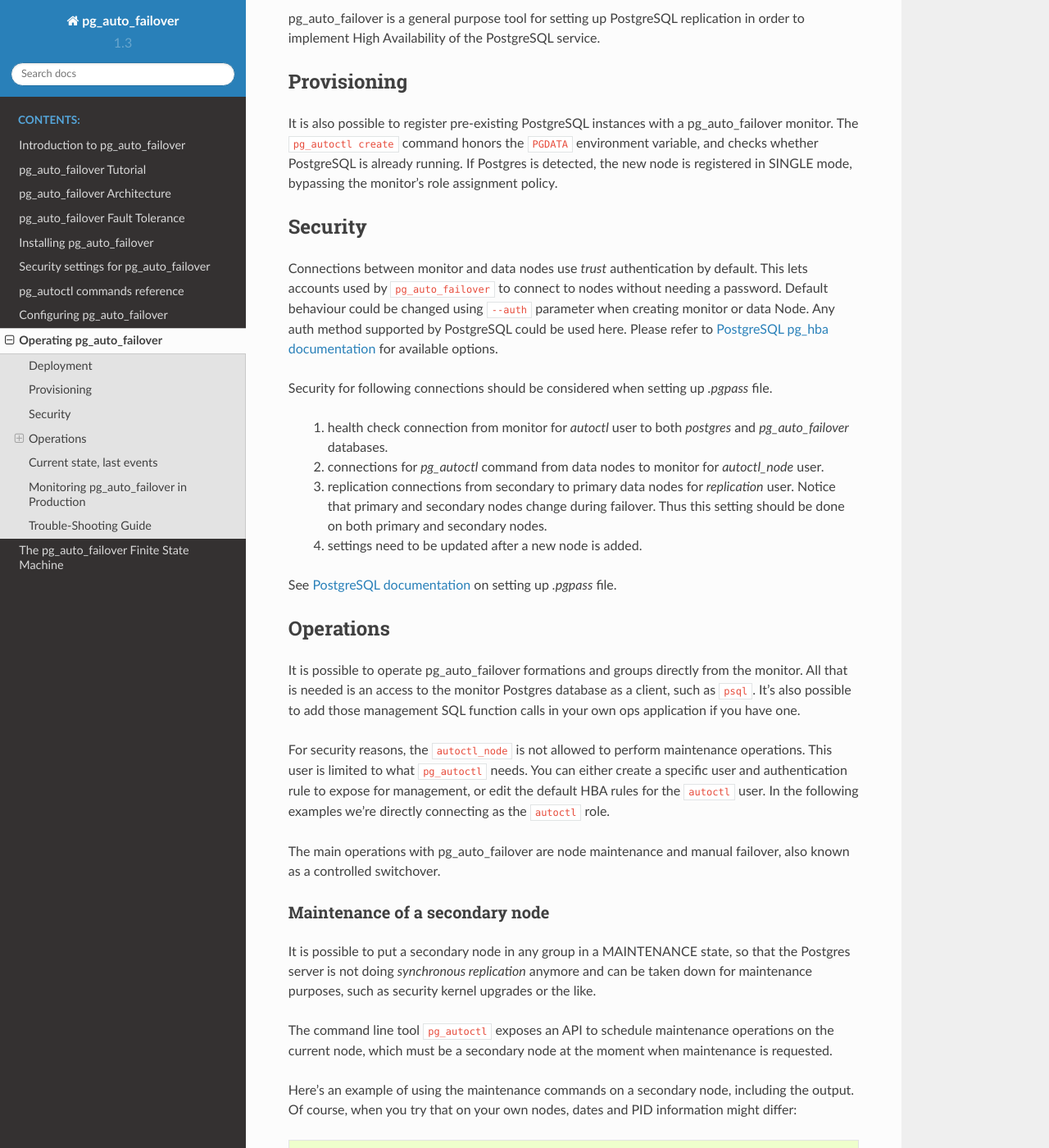
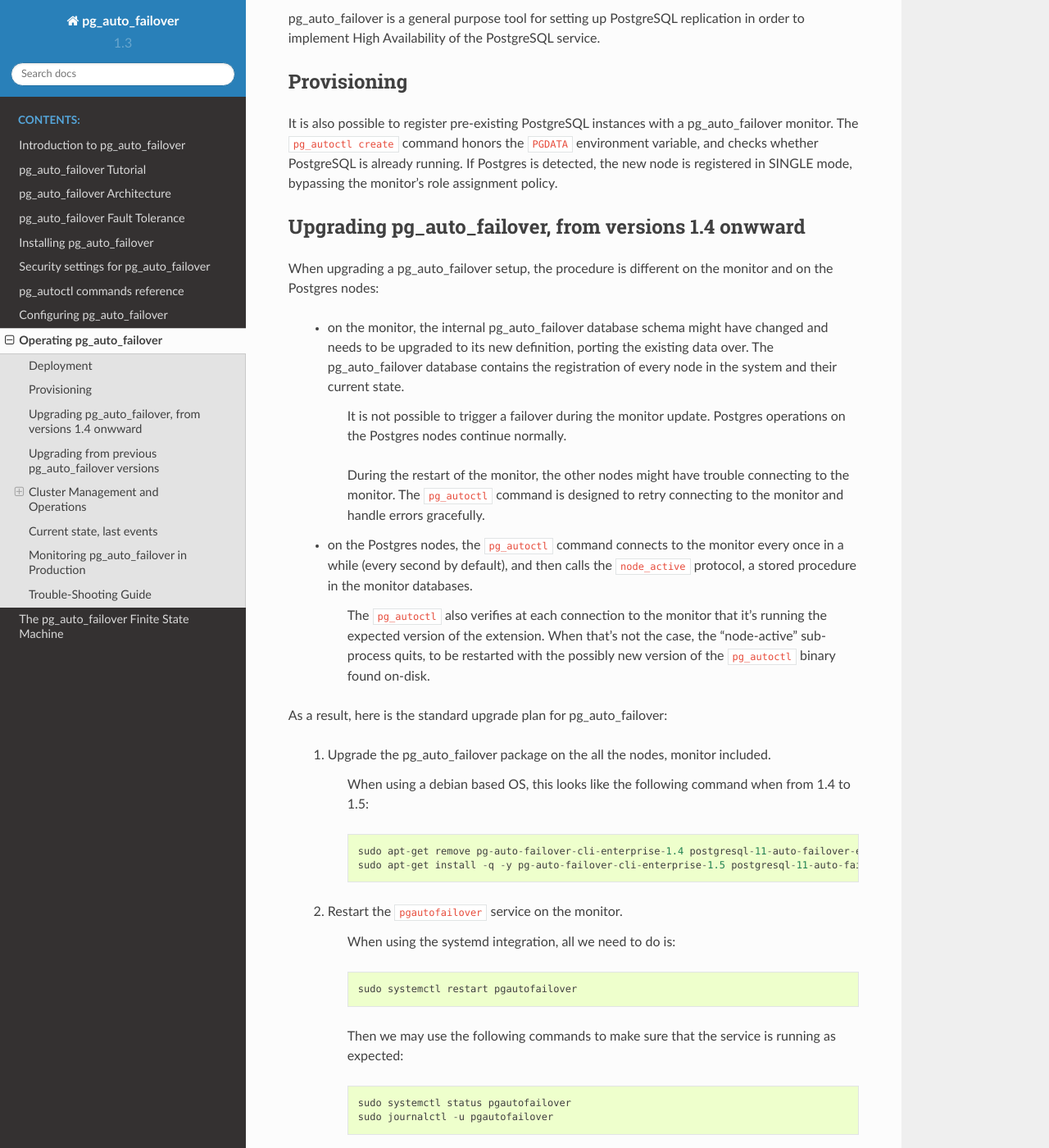
Before and after one commit to hapostgres/pg_auto_failover, a Sphinx documentation site: the page built from docs/operations.rst, in a window 1280 px wide and 1400 px high, scrolled down 253 px. Shown: the whole window at 82% size. Built offline with Sphinx 7.4.7 and the Read the Docs theme 2.0.0, drawn with Linux system fonts in a browser that asks for light colours; some of the changed text lies outside the part shown.

Commit message:
Feature/restart and upgrade (#296)
* Document the upgrade procedure for pg_auto_failover.

* Edit upgrade procedure for the current code facilities.

It's now a two-steps upgrade procedure.

* Per review.

  - add how to upgrade from pre-1.4 versions
  - add a note that failing to upgrade OS packages may lead to Postgres downtime

Co-authored-by: Jelte Fennema <github-tech@jeltef.nl>

```diff
--- a/docs/operations.rst
+++ b/docs/operations.rst
@@ -14,42 +14,144 @@
 ------------
 
 It is also possible to register pre-existing PostgreSQL instances with a
-pg_auto_failover monitor. The ``pg_autoctl create`` command honors the ``PGDATA``
-environment variable, and checks whether PostgreSQL is already running. If
-Postgres is detected, the new node is registered in SINGLE mode, bypassing
-the monitor's role assignment policy.
+pg_auto_failover monitor. The ``pg_autoctl create`` command honors the
+``PGDATA`` environment variable, and checks whether PostgreSQL is already
+running. If Postgres is detected, the new node is registered in SINGLE mode,
+bypassing the monitor's role assignment policy.
 
-.. _pg_auto_failover_security:
+Upgrading pg_auto_failover, from versions 1.4 onwward
+-----------------------------------------------------
 
-Security
---------
+When upgrading a pg_auto_failover setup, the procedure is different on the
+monitor and on the Postgres nodes:
 
-Connections between monitor and data nodes use *trust* authentication by
-default. This lets accounts used by ``pg_auto_failover`` to connect to nodes
-without needing a password. Default behaviour could be changed using ``--auth``
-parameter when creating monitor or data Node. Any auth method supported by
-PostgreSQL could be used here. Please refer to `PostgreSQL pg_hba documentation`__
-for available options.
+  - on the monitor, the internal pg_auto_failover database schema might have
+    changed and needs to be upgraded to its new definition, porting the
+    existing data over. The pg_auto_failover database contains the
+    registration of every node in the system and their current state.
 
-__ https://www.postgresql.org/docs/current/auth-pg-hba-conf.html
+	It is not possible to trigger a failover during the monitor update.
+	Postgres operations on the Postgres nodes continue normally.
 
-Security for following connections should be considered when setting up
-`.pgpass` file.
+	During the restart of the monitor, the other nodes might have trouble
+	connecting to the monitor. The ``pg_autoctl`` command is designed to
+	retry connecting to the monitor and handle errors gracefully.
 
-  1. health check connection from monitor for `autoctl` user to both `postgres` and `pg_auto_failover` databases.
-  2. connections for `pg_autoctl` command from data nodes to monitor for `autoctl_node` user.
-  3. replication connections from secondary to primary data nodes for `replication` user.
-     Notice that primary and secondary nodes change during failover. Thus this setting
-     should be done on both primary and secondary nodes.
-  4. settings need to be updated after a new node is added.
+  - on the Postgres nodes, the ``pg_autoctl`` command connects to the
+    monitor every once in a while (every second by default), and then calls
+    the ``node_active`` protocol, a stored procedure in the monitor databases.
 
-See `PostgreSQL documentation`__ on setting up `.pgpass` file.
+	The ``pg_autoctl`` also verifies at each connection to the monitor that
+	it's running the expected version of the extension. When that's not the
+	case, the "node-active" sub-process quits, to be restarted with the
+	possibly new version of the ``pg_autoctl`` binary found on-disk.
 
-__ https://www.postgresql.org/docs/current/libpq-pgpass.html
+As a result, here is the standard upgrade plan for pg_auto_failover:
+
+  1. Upgrade the pg_auto_failover package on the all the nodes, monitor
+     included.
+
+	 When using a debian based OS, this looks like the following command when
+	 from 1.4 to 1.5::
+
+	   sudo apt-get remove pg-auto-failover-cli-enterprise-1.4 postgresql-11-auto-failover-enterprise-1.4
+	   sudo apt-get install -q -y pg-auto-failover-cli-enterprise-1.5 postgresql-11-auto-failover-enterprise-1.5
+
+  2. Restart the ``pgautofailover`` service on the monitor.
+
+	 When using the systemd integration, all we need to do is::
+
+	   sudo systemctl restart pgautofailover
+
+	 Then we may use the following commands to make sure that the service is
+	 running as expected::
+
+	   sudo systemctl status pgautofailover
+	   sudo journalctl -u pgautofailover
+
+	 At this point it is expected that the ``pg_autoctl`` logs show that an
+	 upgrade has been performed by using the ``ALTER EXTENSION
+	 pgautofailover UPDATE TO ...`` command. The monitor is ready with the
+	 new version of pg_auto_failover.
+
+When the Postgres nodes ``pg_autoctl`` process connects to the new monitor
+version, the check for version compatibility fails, and the "node-active"
+sub-process exits. The main ``pg_autoctl`` process supervisor then restart
+the "node-active" sub-process from its on-disk binary executable file, which
+has been upgraded to the new version. That's why we first install the new
+packages for pg_auto_failover on every node, and only then restart the
+monitor.
+
+.. important::
+
+   Before upgrading the monitor, which is a simple restart of the
+   ``pg_autoctl`` process, it is important that the OS packages for
+   pgautofailover be updated on all the Postgres nodes.
+
+   When that's not the case, ``pg_autoctl`` on the Postgres nodes will still
+   detect a version mismatch with the monitor extension, and the
+   "node-active" sub-process will exit. And when restarted automatically,
+   the same version of the local ``pg_autoctl`` binary executable is found
+   on-disk, leading to the same version mismatch with the monitor extension.
+
+   After restarting the "node-active" process 5 times, ``pg_autoctl`` quits
+   retrying and stops. This includes stopping the Postgres service too, and
+   a service downtime might then occur.
+
+And when the upgrade is done we can use ``pg_autoctl show state`` on the
+monitor to see that eveything is as expected.
+
+Upgrading from previous pg_auto_failover versions
+-------------------------------------------------
+
+The new upgrade procedure described in the previous section is part of
+pg_auto_failover since version 1.4. When upgrading from a previous version
+of pg_auto_failover, up to and including version 1.3, then all the
+``pg_autoctl`` processes have to be restarted fully.
+
+To prevent triggering a failover during the upgrade, it's best to put your
+secondary nodes in maintenance. The procedure then looks like the following:
+
+  1. Enable maintenance on your secondary node(s)::
+
+		pg_autoctl enable maintenance
+
+  2. Upgrade the OS packages for pg_auto_failover on every node, as per
+     previous section.
+
+  3. Restart the monitor to upgrade it to the new pg_auto_failover version:
+
+	 When using the systemd integration, all we need to do is::
+
+	   sudo systemctl restart pgautofailover
+
+	 Then we may use the following commands to make sure that the service is
+	 running as expected::
+
+	   sudo systemctl status pgautofailover
+	   sudo journalctl -u pgautofailover
+
+	 At this point it is expected that the ``pg_autoctl`` logs show that an
+	 upgrade has been performed by using the ``ALTER EXTENSION
+	 pgautofailover UPDATE TO ...`` command. The monitor is ready with the
+	 new version of pg_auto_failover.
+
+  4. Restart ``pg_autoctl`` on all Postgres nodes on the cluster.
+
+	 When using the systemd integration, all we need to do is::
+
+	   sudo systemctl restart pgautofailover
+
+	 As in the previous point in this list, make sure the service is now
+	 running as expected.
+
+  5. Disable maintenance on your secondary nodes(s)::
+
+		pg_autoctl disable maintenance
 
 
-Operations
-----------
+Cluster Management and Operations
+---------------------------------
 
 It is possible to operate pg_auto_failover formations and groups directly
 from the monitor. All that is needed is an access to the monitor Postgres
```
Also changed, not shown: docs/fsm.png.
